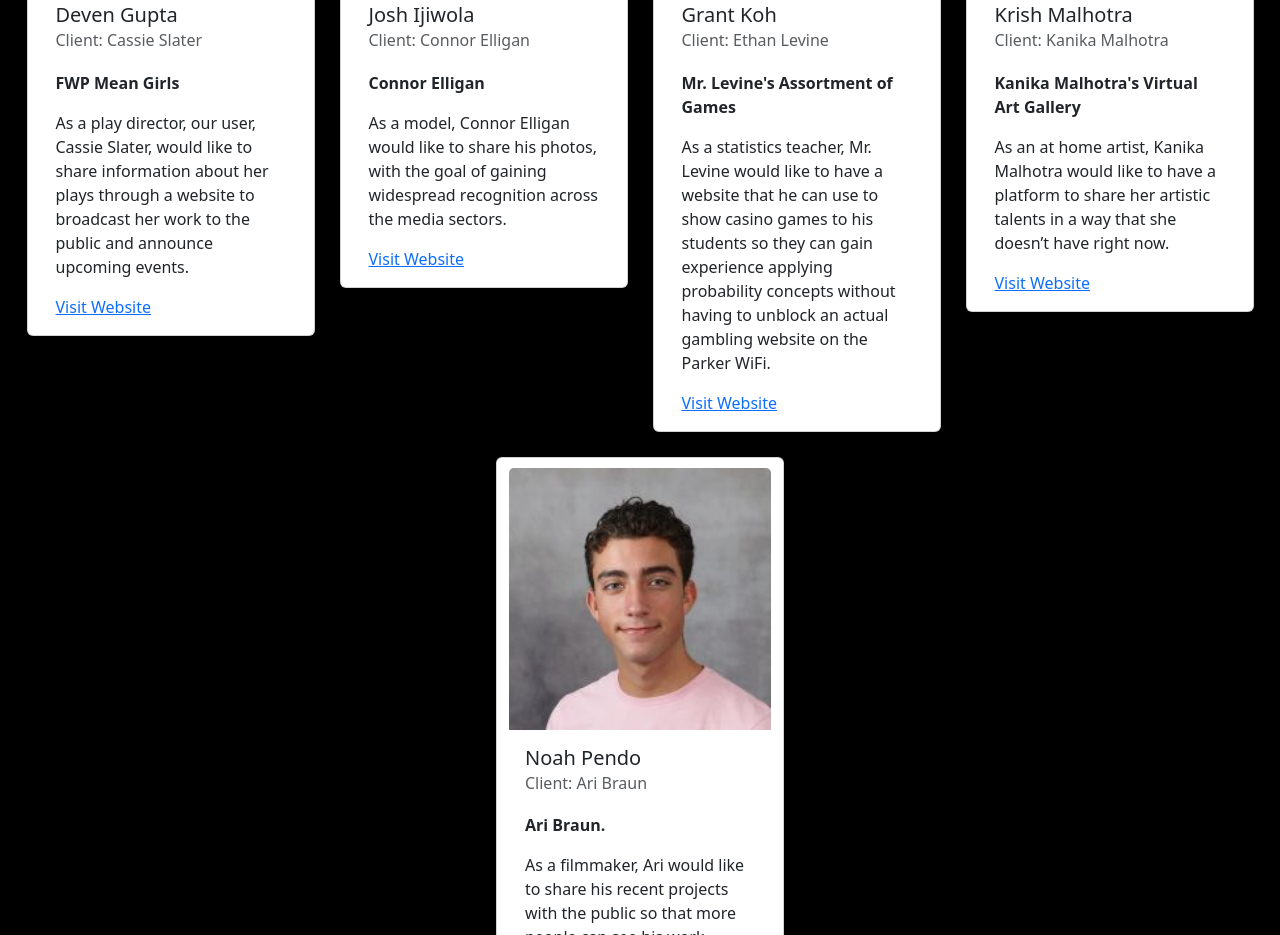
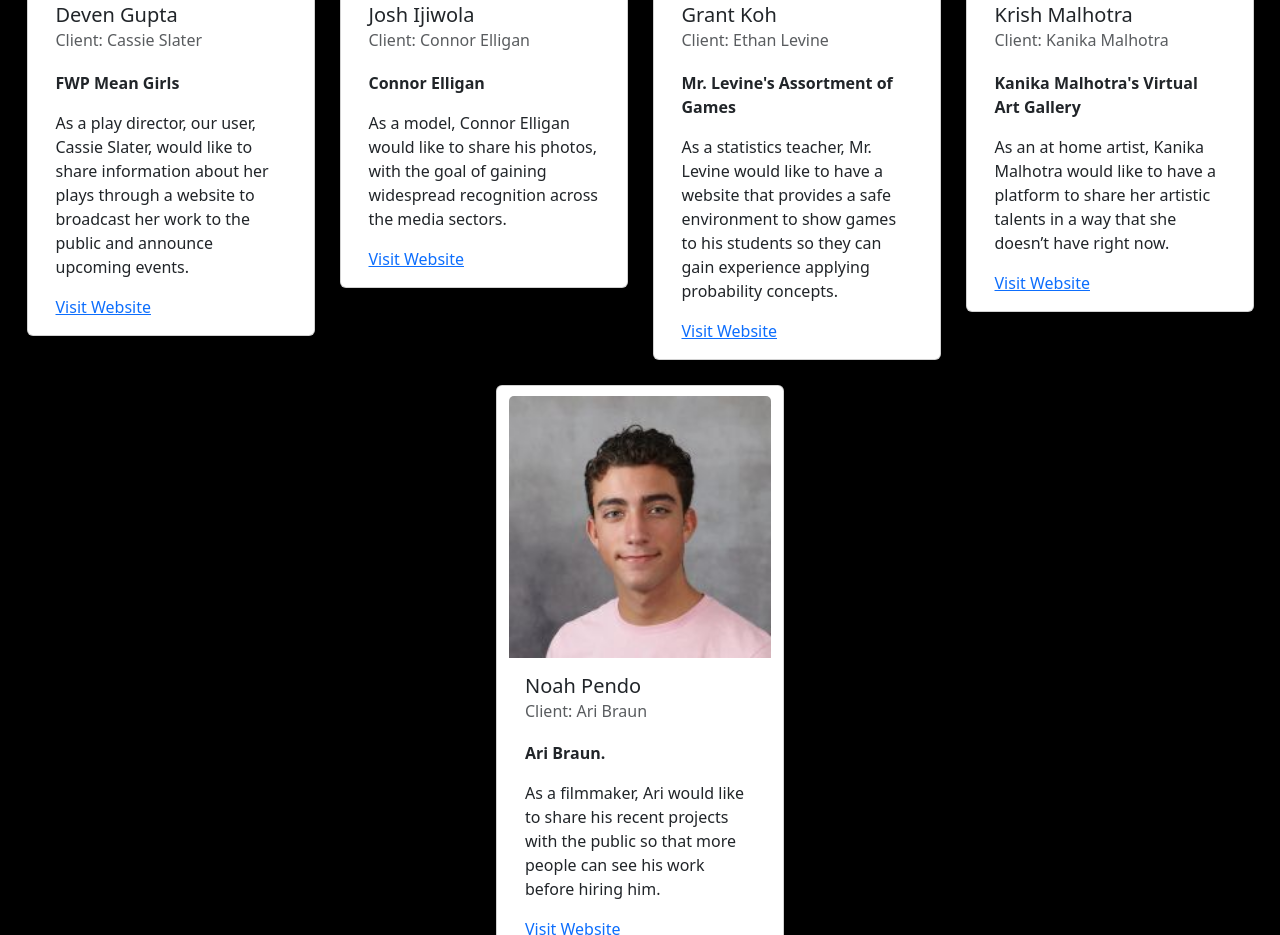
Before and after one commit to bifft2/bifft2.github.io, a plain HTML site: page index.html in a window 1280 px wide. Shown: the part 1095-2030 px from the top of the page. Drawn offline with nearby package versions, Linux system fonts and the light colour scheme.

Commit message:
updating Grant's project description

```diff
--- a/index.html
+++ b/index.html
@@ -80,7 +80,7 @@
 				    <h5 class="card-title">Grant Koh</h5>
 				    <h6 class="card-subtitle mb-2 text-body-secondary">Client: Ethan Levine</h6>
 				    <p class="website-title"><b>Mr. Levine's Assortment of Games</b></p>
-				    <p class="card-text">As a statistics teacher, Mr. Levine would like to have a website that he can use to show casino games to his students so they can gain experience applying probability concepts without having to unblock an actual gambling website on the Parker WiFi.</p>
+				    <p class="card-text">As a statistics teacher, Mr. Levine would like to have a website that provides a safe environment to show games to his students so they can gain experience applying probability concepts.</p>
 				    <a href="https://gkoh1.github.io/" class="card-link" target="_blank">Visit Website</a>
 			  	</div>
 			</div>
```
